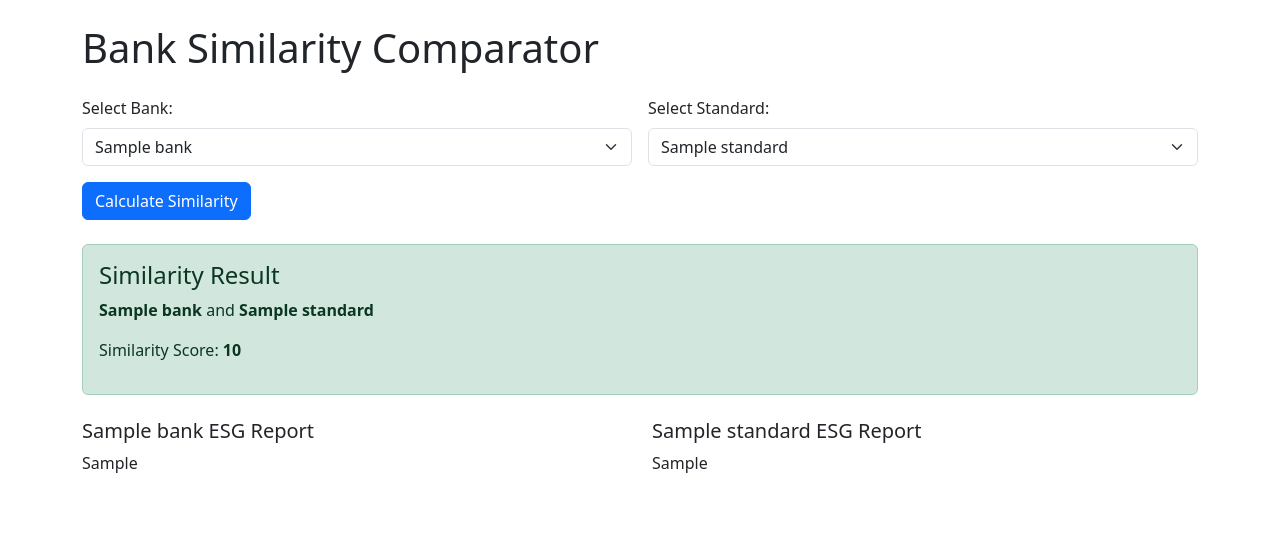
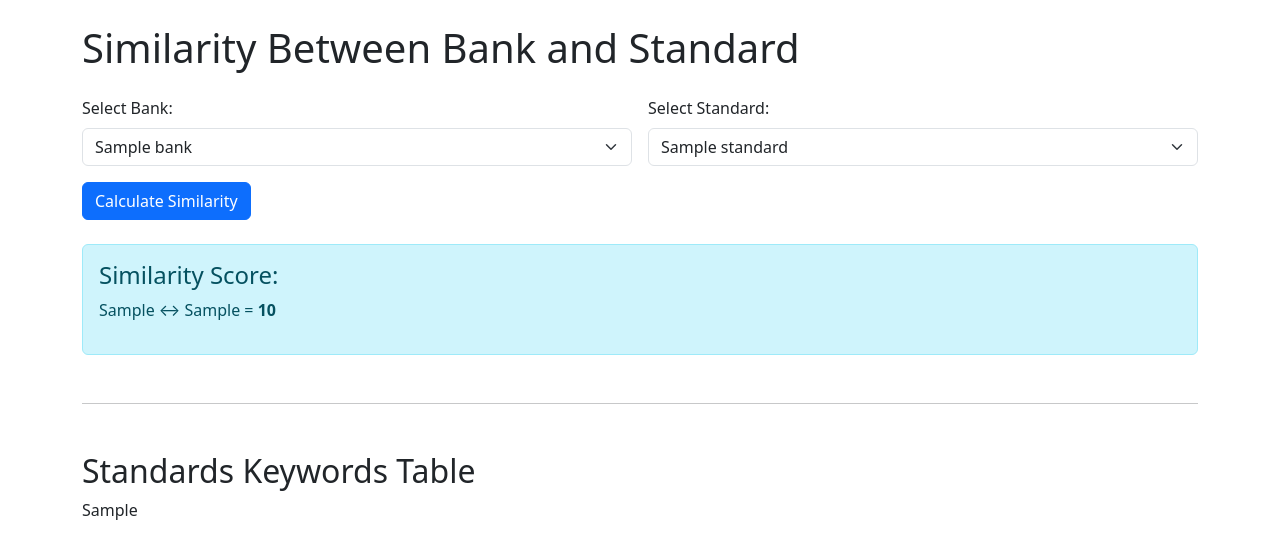
Before and after one commit to Lily-WangQian/Lily-WangQian-AzureWeb_Upload1, a Flask app: template templates/index.html in a window 1280 px wide. Shown: the top 559 px of the page. Run offline with Flask 3, Linux system fonts and the light colour scheme; the template is opened without the code that fills it: most values are stand-ins (such as "Sample title", 1, 10 or a date in 2020); parts of the project's set-up code (start-up, migrations or seed data) failed here and were passed over.

Commit message:
update website

```diff
--- a/app.py
+++ b/app.py
@@ -3,34 +3,31 @@ import pandas as pd
 
 app = Flask(__name__)
 
-# Load and clean similarity score CSV
+# Load and clean the similarity score CSV
 similarity_df = pd.read_csv('standards and banks detailed similarity score.csv')
 similarity_df = similarity_df.loc[:, ~similarity_df.columns.str.contains('^Unnamed', case=False)]
 similarity_df.columns = similarity_df.columns.str.strip()
 similarity_df.set_index('Standard', inplace=True)
 
-# Load ESG keyword data
-bank_keywords_df = pd.read_csv('banks keywords.csv')
-standard_keywords_df = pd.read_csv('standards keywords.csv')
+# Load the standards keywords CSV
+keywords_df = pd.read_csv('standards keywords.csv')
+keywords_df.columns = keywords_df.columns.str.strip()
 
-# Clean column names
-bank_keywords_df.columns = bank_keywords_df.columns.str.strip()
-standard_keywords_df.columns = standard_keywords_df.columns.str.strip()
-
-# Get valid names
+# Extract bank and standard names
 bank_names = similarity_df.columns.tolist()
 standard_names = similarity_df.index.tolist()
 
 @app.route('/')
 def index():
-    return render_template('index.html',
-                           banks=bank_names,
-                           standards=standard_names,
-                           score=None,
-                           bank=None,
-                           standard=None,
-                           bank_table=None,
-                           standard_table=None)
+    return render_template(
+        'index.html',
+        banks=bank_names,
+        standards=standard_names,
+        score=None,
+        selected_bank=None,
+        selected_standard=None,
+        keywords_table=keywords_df.to_html(classes='table table-bordered', index=False)
+    )
 
 @app.route('/calculate', methods=['POST'])
 def calculate():
@@ -43,30 +40,15 @@ def calculate():
         print(f"Error calculating similarity: {e}")
         score = 'N/A'
 
-    # Prepare bank ESG report
-    bank_data = bank_keywords_df[bank_keywords_df['Bank'].str.lower().str.strip() == bank.lower()]
-    if not bank_data.empty:
-        bank_data = bank_data[['Report', 'Publication Date', 'TFIDF Keywords', 'Contextual Keywords']]
-        bank_table = bank_data.to_html(classes='table table-bordered', index=False)
-    else:
-        bank_table = "<p>No data found for selected bank.</p>"
-
-    # Prepare standard ESG report
-    standard_data = standard_keywords_df[standard_keywords_df['Standard'].str.lower().str.strip() == standard.lower()]
-    if not standard_data.empty:
-        standard_data = standard_data[['Report', 'Publication Date', 'TFIDF Keywords', 'Contextual Keywords']]
-        standard_table = standard_data.to_html(classes='table table-bordered', index=False)
-    else:
-        standard_table = "<p>No data found for selected standard.</p>"
-
-    return render_template('index.html',
-                           banks=bank_names,
-                           standards=standard_names,
-                           score=score,
-                           bank=bank,
-                           standard=standard,
-                           bank_table=bank_table,
-                           standard_table=standard_table)
+    return render_template(
+        'index.html',
+        banks=bank_names,
+        standards=standard_names,
+        score=score,
+        selected_bank=bank,
+        selected_standard=standard,
+        keywords_table=keywords_df.to_html(classes='table table-bordered', index=False)
+    )
 
 if __name__ == '__main__':
     app.run(debug=True)
--- a/templates/index.html
+++ b/templates/index.html
@@ -1,57 +1,48 @@
 <!DOCTYPE html>
 <html>
 <head>
-    <title>Bank Similarity Comparator</title>
+    <title>Bank-Standard Similarity</title>
     <link rel="stylesheet" href="https://cdn.jsdelivr.net/npm/bootstrap@5.3.0/dist/css/bootstrap.min.css">
 </head>
 <body class="container mt-4">
-    <h1 class="mb-4">Bank Similarity Comparator</h1>
+    <h1 class="mb-4">Similarity Between Bank and Standard</h1>
 
     <form method="POST" action="/calculate" class="row g-3">
         <div class="col-md-6">
             <label for="bank" class="form-label">Select Bank:</label>
             <select name="bank" class="form-select" required>
-                {% for b in banks %}
-                    <option value="{{ b }}" {% if b == bank %}selected{% endif %}>{{ b }}</option>
+                {% for bank in banks %}
+                <option value="{{ bank }}" {% if bank == selected_bank %}selected{% endif %}>{{ bank }}</option>
                 {% endfor %}
             </select>
         </div>
+
         <div class="col-md-6">
             <label for="standard" class="form-label">Select Standard:</label>
             <select name="standard" class="form-select" required>
-                {% for s in standards %}
-                    <option value="{{ s }}" {% if s == standard %}selected{% endif %}>{{ s }}</option>
+                {% for standard in standards %}
+                <option value="{{ standard }}" {% if standard == selected_standard %}selected{% endif %}>{{ standard }}</option>
                 {% endfor %}
             </select>
         </div>
+
         <div class="col-12">
             <button type="submit" class="btn btn-primary">Calculate Similarity</button>
         </div>
     </form>
 
     {% if score is not none %}
-    <div class="alert alert-success mt-4">
-        <h4>Similarity Result</h4>
-        <p><strong>{{ bank }}</strong> and <strong>{{ standard }}</strong></p>
-        <p>Similarity Score: <strong>{{ score }}</strong></p>
+    <div class="alert alert-info mt-4">
+        <h4>Similarity Score:</h4>
+        <p>{{ selected_standard }} ↔ {{ selected_bank }} = <strong>{{ score }}</strong></p>
     </div>
     {% endif %}
 
-    {% if bank_table and standard_table %}
-    <div class="row mt-4">
-        <div class="col-md-6">
-            <h5>{{ bank }} ESG Report</h5>
-            <div class="table-responsive">
-                {{ bank_table | safe }}
-            </div>
-        </div>
-        <div class="col-md-6">
-            <h5>{{ standard }} ESG Report</h5>
-            <div class="table-responsive">
-                {{ standard_table | safe }}
-            </div>
-        </div>
+    <hr class="my-5">
+
+    <h2>Standards Keywords Table</h2>
+    <div class="table-responsive">
+        {{ keywords_table | safe }}
     </div>
-    {% endif %}
 </body>
 </html>
```
